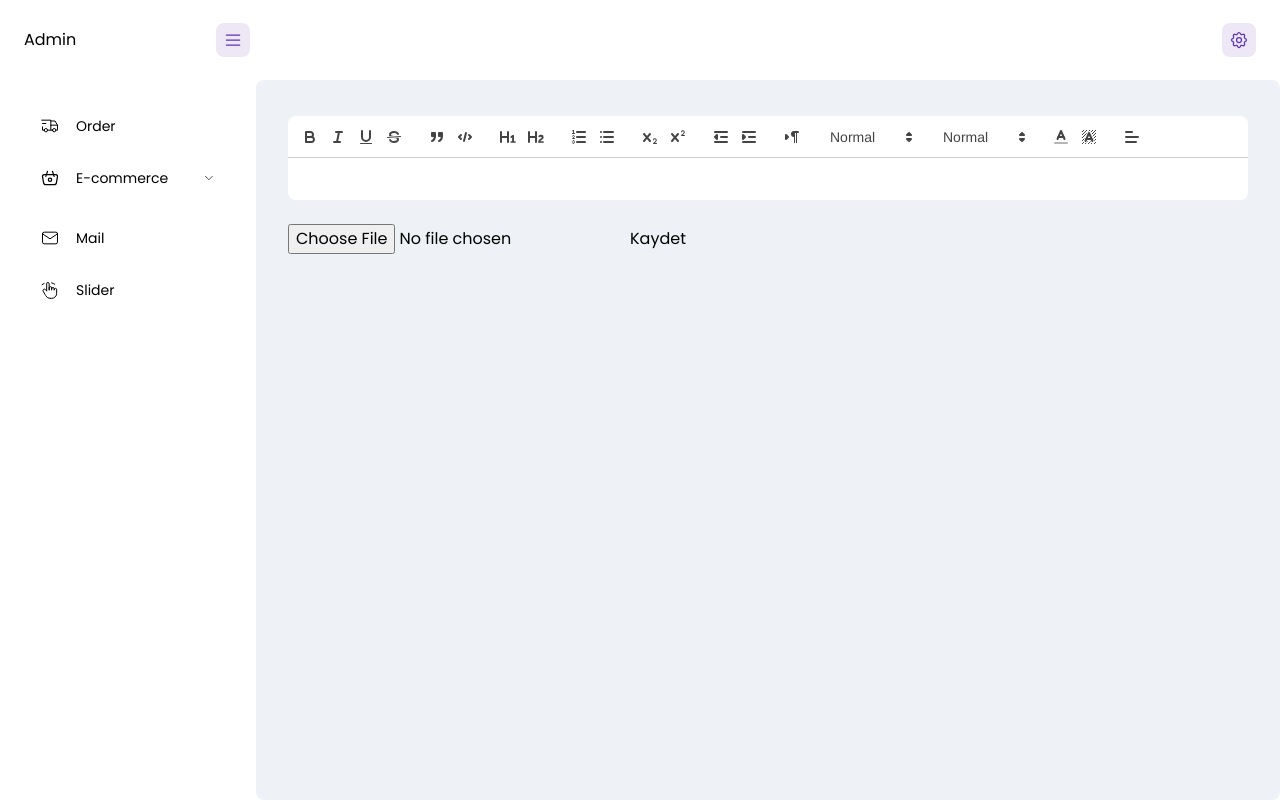
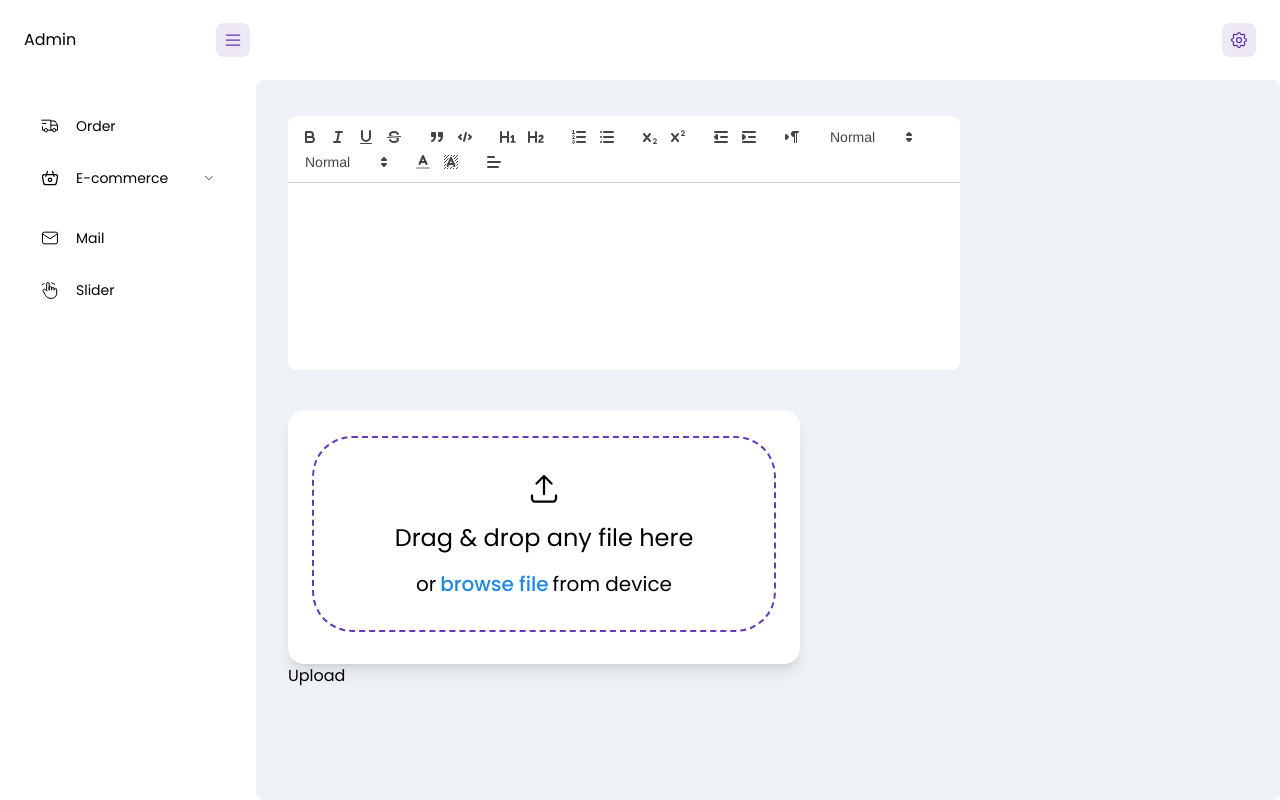
Before and after one commit to AliKarabulut/next-shop, a Next.js app: page /admin/dashboard/slider in a window 1280 px wide. Built offline with nearby package versions, Linux system fonts and the light colour scheme.

Commit message:
Add file input component to slider page

```diff
--- a/src/app/(admin)/admin/dashboard/slider/page.tsx
+++ b/src/app/(admin)/admin/dashboard/slider/page.tsx
@@ -1,6 +1,7 @@
 "use client";
 import { addSlider } from "@/services/slider-services";
 import Quill from "@/components/admin/react-quill";
+import FileInput from "@/ui/input/file-input";
 
 const Slider = () => {
   const submitHandler = async (event: any) => {
@@ -14,9 +15,11 @@ const Slider = () => {
   return (
     <div>
       <form onSubmit={submitHandler}>
-        <Quill />
-        <input type="file" name="file" />
-        <button type="submit">Kaydet</button>
+        <div className="flex flex-col mt-5 gap-4 ">
+          <Quill />
+          <FileInput name="file" />
+        </div>
+        <button type="submit">Upload</button>
       </form>
     </div>
   );
--- a/src/components/admin/react-quill/index.tsx
+++ b/src/components/admin/react-quill/index.tsx
@@ -34,8 +34,8 @@ const Quill = () => {
   }, [value]);
 
   return (
-    <div className="min-h-[85px] h-full mt-5">
-      <DynamicQuill theme="snow" value={value} onChange={setValue} modules={modules} className="bg-white rounded-lg" />
+    <div className="max-w-2xl">
+      <DynamicQuill theme="snow" value={value} onChange={setValue} modules={modules} className="bg-white rounded-lg min-h-[254px] h-full" />
       <input type="text" name="description" className="invisible" value={value} readOnly />
       <div dangerouslySetInnerHTML={{ __html: content }} />
     </div>
--- /dev/null
+++ b/src/icons/admin/upload.tsx
@@ -0,0 +1,25 @@
+type UploadIconProps = {
+  className?: string;
+};
+
+const UploadIcon = ({ className }: UploadIconProps) => {
+  return (
+    <svg
+      {...{ className }}
+      xmlns="http://www.w3.org/2000/svg"
+      width="20"
+      height="20"
+      viewBox="0 0 24 24"
+      strokeWidth="1.5"
+      stroke="currentColor"
+      fill="none"
+      strokeLinecap="round"
+      strokeLinejoin="round"
+    >
+      <path d="M0 0h24v24H0z" stroke="none" />
+      <path d="M4 17v2a2 2 0 002 2h12a2 2 0 002-2v-2M7 9l5-5 5 5M12 4v12" />
+    </svg>
+  );
+};
+
+export default UploadIcon;
--- /dev/null
+++ b/src/ui/input/file-input.tsx
@@ -0,0 +1,32 @@
+import UploadIcon from "@/icons/admin/upload";
+
+type FileInputProps = {
+  name: string;
+};
+
+const FileInput = ({ name }: FileInputProps) => {
+  return (
+    <div className="bg-white max-w-lg w-full shadow-lg px-6 py-4 rounded-2xl ">
+      <div className="w-full relative flex items-center justify-center flex-col text-center mt-2.5 mb-4 px-2 py-8 rounded-[40px] border-2 border-dashed border-admin-secondary-main">
+        <UploadIcon className="w-9 h-9 flex-shrink-0" />
+        <h3 className="text-2xl my-4"> Drag &amp; drop any file here </h3>
+        <div className="flex gap-1 text-xl whitespace-nowrap">
+          or
+          <span className="text-admin-primary-dark font-medium cursor-pointer">browse file</span>
+          from device
+        </div>
+        <input type="file" name={name} id={name} className="opacity-0 left-0 top-0 absolute w-full h-full cursor-pointer" />
+      </div>
+      <div className="text-white bg-admin-secondary-main transition-all duration-1000 w-[390px] relative hidden flex-row justify-between items-center cursor-pointer mt-2.5 mb-4 px-5 py-2.5 rounded-2xl">
+        <div className="flex items-center text-base">
+          <span className="material-icons-outlined mr-2.5">description</span> <span className="px-1 file-name"> </span> |
+          <span className="px-1 file-size"></span>
+        </div>
+        <span className="material-icons cursor-pointer">delete</span>
+        <div className="flex absolute w-0 h-1 bg-green rounded-2xl left-[4.5%] bottom-0"></div>
+      </div>
+    </div>
+  );
+};
+
+export default FileInput;
```
Also changed, not shown: src/icons/admin/exclamation.tsx (added, +25 -0 lines).
